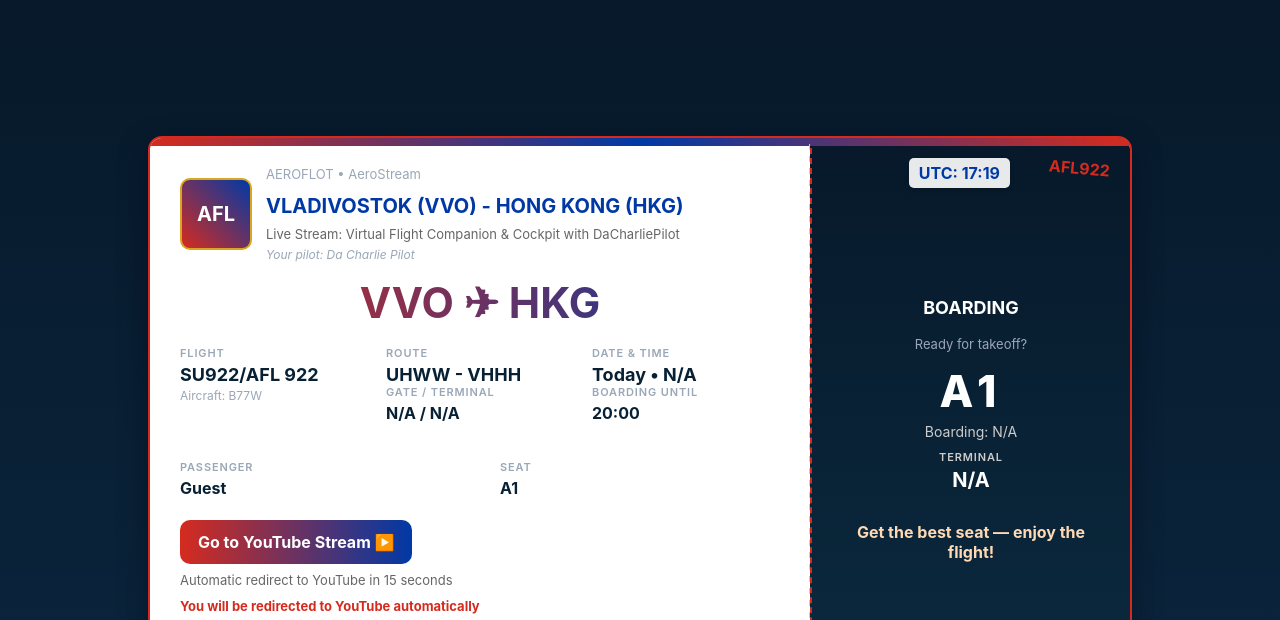
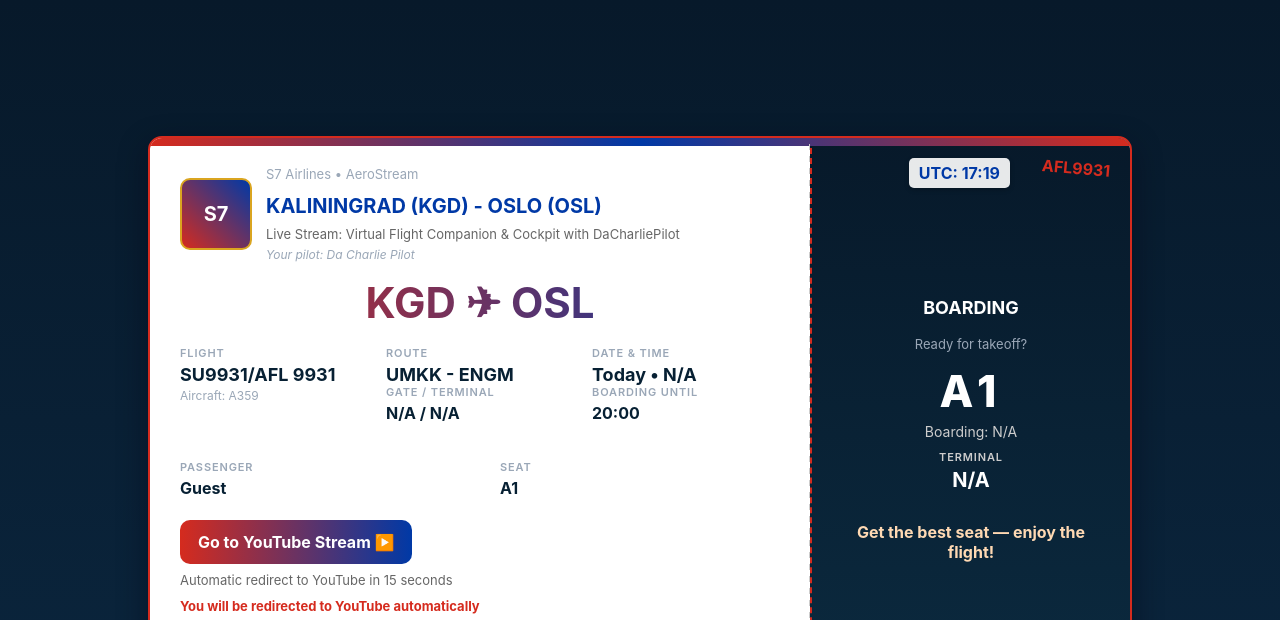
Before and after one commit to DaCharlieOne/fllightticket_to_stream, a plain HTML site: page index.html in a window 1280 px wide. Shown: the top 620 px of the page. Drawn offline with Linux system fonts and the light colour scheme.

Commit message:
AFL9931 | UMKK - ENGM | 2025-11-30

```diff
--- a/index.html
+++ b/index.html
@@ -9,26 +9,26 @@
 <script>
   // STREAM & REDIRECT SETTINGS
   const CONFIG = {
-    targetUrl: "https://youtube.com/live/N5a3BJwb0kE?feature=share", // YOUR YOUTUBE STREAM LINK
+    targetUrl: "https://youtube.com/live/HkqfNPEHeLw?feature=share", // YOUR YOUTUBE STREAM LINK
     redirectAfter: 20 * 1000, // 20 seconds until auto-redirect (0 for immediate)
 
     // FLIGHT DETAILS
     airlineCode: "AFL", // Airline IATA code
-    flightNumber: "922", // Flight number
-    operatingAirline: "SU922", // Operating airline code
-    aircraftType: "B77W", // Aircraft type A320, B737, etc.
+    flightNumber: "9931", // Flight number
+    operatingAirline: "SU9931", // Operating airline code
+    aircraftType: "A359", // Aircraft type A320, B737, etc.
 
     departure: {
-      code: "VVO",
-      icao: "UHWW",
-      city: "VLADIVOSTOK",
+      code: "KGD",
+      icao: "UMKK",
+      city: "KALININGRAD",
       terminal: "N/A",
       gate: "N/A"
     },
     arrival: {
-      code: "HKG",
-      icao: "VHHH",
-      city: "HONG KONG",
+      code: "OSL",
+      icao: "ENGM",
+      city: "OSLO",
       terminal: "N/A"
     },
     departureTime: "N/A",
@@ -358,9 +358,9 @@
 
     <div class="left">
       <div class="airline">
-        <div class="logo">AFL</div>
+        <div class="logo">S7</div>
         <div>
-          <div class="muted" id="airlineText">AEROFLOT • AeroStream</div>
+          <div class="muted" id="airlineText">S7 Airlines • AeroStream</div>
           <h1 id="routeText">SHANGHAI (PVG) - VLADIVOSTOK (VVO)</h1>
           <div class="small" id="streamText">Live Stream: Virtual Flight Companion & Cockpit with DaCharliePilot</div>
           <div class="pilot-info">Your pilot: <span id="pilotName">Da Charlie Pilot</span></div>
@@ -449,7 +449,7 @@
   // Translations - JETZT DYNAMISCH AUS DER CONFIG
   const translations = {
     de: {
-      airline: "AEROFLOT • AeroStream",
+      airline: "S7 Airlines • AeroStream",
       route: CONFIG.departure.city + " (" + CONFIG.departure.code + ") - " + CONFIG.arrival.city + " (" + CONFIG.arrival.code + ")",
       stream: "Live‑Stream: Virtuelle Flugbegleitung & Cockpit mit DaCharliePilot",
       pilot: "Ihr Pilot:",
@@ -472,7 +472,7 @@
       seat: "Sitz"
     },
     en: {
-      airline: "AEROFLOT • AeroStream",
+      airline: "S7 Airlines • AeroStream",
       route: CONFIG.departure.city + " (" + CONFIG.departure.code + ") - " + CONFIG.arrival.city + " (" + CONFIG.arrival.code + ")",
       stream: "Live Stream: Virtual Flight Companion & Cockpit with DaCharliePilot",
       pilot: "Your pilot:",
```
